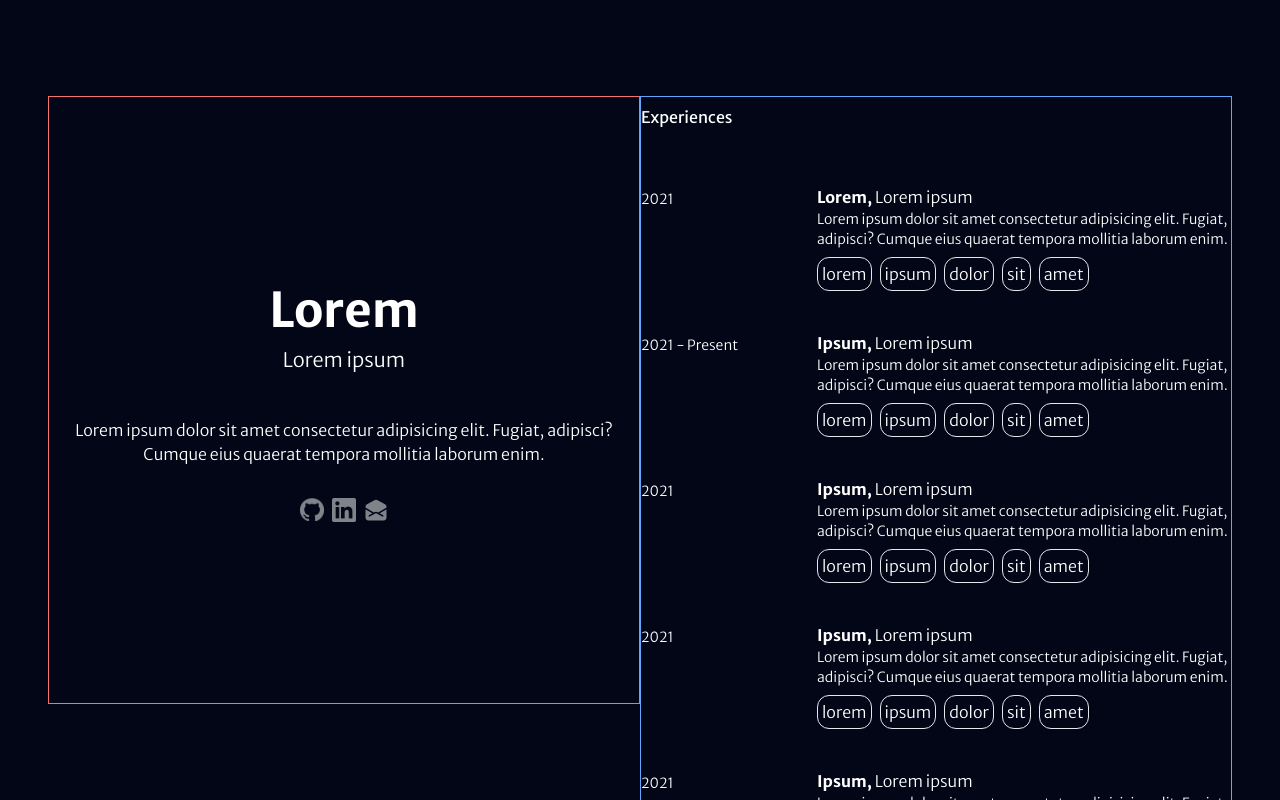
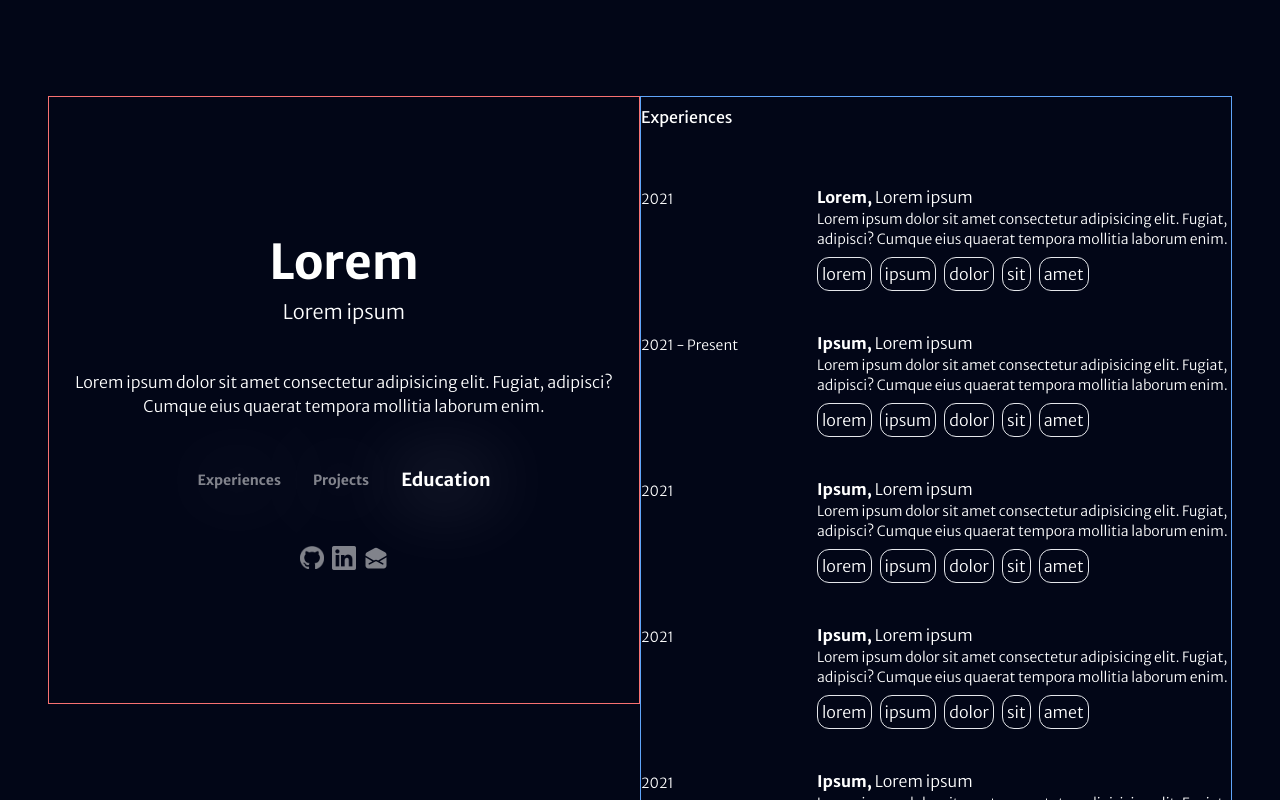
Before and after one commit to darylkevin/PersonalPortfolio, a Next.js app: page / in a window 1280 px wide. Shown: the top 800 px of the page. Built offline with nearby package versions, Linux system fonts and the light colour scheme.

Commit message:
added navs for sections

```diff
--- a/app/layout.tsx
+++ b/app/layout.tsx
@@ -16,7 +16,7 @@
   children: React.ReactNode;
 }>) {
   return (
-    <html lang="en">
+    <html lang="en" className="scroll-smooth">
       <body className={`${merriweatherSans.className} antialiased`}>
         {children}
       </body>
--- a/app/page.tsx
+++ b/app/page.tsx
@@ -12,6 +12,7 @@
 import Footer from "./ui/Footer";
 import Hero from "./ui/Hero";
 import Projects from "./ui/Projects";
+import { M_PLUS_1 } from "next/font/google";
 
 // mobile-phones: 320px-480px
 // tablets: 768px-1024px
@@ -20,33 +21,41 @@
 
 export default function Home() {
 
-  const [scrollStatus, setScrollStatus] = useState('start')
-  const [experiencesSectionBoundingElement, setExperiencesSectionBoundingElement] = useState(null);
-  const [projectsSectionBoundingElement, setProjectsSectionBoundingElement] = useState(null);
-  const [educationSectionBoundingElement, setEducationSectionBoundingElement] = useState(null);
+  const [scrollStatus, setScrollStatus] = useState('experiences')
 
   useEffect(() => {
-    const experiences = document.getElementById('experiences')
-    const projects = document.getElementById('projects')
-    const education = document.getElementById('education')
+    const updateScrollStatus = () => {
+      const currentScrollHeight = window.scrollY + window.innerHeight
+      const experiencesTop = document.getElementById('experiences')?.offsetTop
+      const projectsTop = document.getElementById('projects')?.offsetTop
+      const educationTop = document.getElementById('education')?.offsetTop
 
-    console.log(experiences?.getBoundingClientRect())
-    console.log(projects?.getBoundingClientRect())
-    console.log(education?.getBoundingClientRect())
+      if (currentScrollHeight < 1.5 * projectsTop) {
+        setScrollStatus('experiences')
+      } else if (currentScrollHeight < educationTop) {
+        setScrollStatus('projects')
+      } else {
+        setScrollStatus('education')
+      }
+    }
+
+    window.addEventListener('scroll', updateScrollStatus)
+
+    return () => {
+      window.removeEventListener('scroll', updateScrollStatus)
+    }
   }, [])
-
-
 
   return (
     <div className="mx-auto max-w-screen-xl">
       <div className="mx-auto grid grid-cols-1 px-8 xs:max-w-sm sm:max-w-[640px] md:max-w-[768px] lg:max-w-[1024px] lg:grid-cols-2 lg:px-12 xl:max-w-[1280px]">
         <header className="py-16 lg:sticky lg:top-0 lg:min-h-[640px] lg:max-h-screen lg:py-24">
-          <Hero />
+          <Hero scrollStatus={scrollStatus}/>
         </header>
         <main className="py-16 lg:py-24">
-          <Experiences className="section"/>
-          <Projects className="section"/>
-          <Education className="section"/>
+          <Experiences />
+          <Projects />
+          <Education />
           <Footer />
         </main>
       </div>
--- a/app/ui/Hero.tsx
+++ b/app/ui/Hero.tsx
@@ -2,7 +2,7 @@
 import Image from "next/image";
 import { hero, profileLinks, profileLinkKey } from "../lib/definitions";
 
-const Hero = () => {
+const Hero = ({ scrollStatus }) => {
   return (
     <section className="flex border-[1px] border-red-400 pt-2 font-bold place-items-center h-full text-center">
       <div className="flex-col justify-between">
@@ -13,6 +13,38 @@
             {hero.title}
           </p>
           <p className="text-md py-4 font-extralight lg:py-8">{hero.about}</p>
+
+          <div className="flex gap-8 py-4 pb-8 h-24 justify-center max-lg:hidden">
+            <div className="relative hover:cursor-pointer" onClick={() => window.scrollTo(scrollX, document.getElementById('experiences')?.offsetTop)}>
+              <span className={`${scrollStatus === 'experiences' ? 'text-lg' : 'text-sm opacity-50'} blur-2xl font-bold select-none transition-all`}>
+              Experiences
+              </span>
+              <h1
+                  className={`${scrollStatus === 'experiences' ? 'text-lg' : 'text-sm opacity-50 pt-1'} absolute inset-0 font-bold select-auto transition-all`}>
+                  Experiences
+              </h1>
+            </div>
+            <div className="relative hover:cursor-pointer" onClick={() => window.scrollTo(scrollX, document.getElementById('projects')?.offsetTop)}>
+              <span className={`${scrollStatus === 'projects' ? 'text-lg' : 'text-sm opacity-50 pt-1'} blur-2xl font-bold select-none transition-all`}>
+              Projects
+              </span>
+              <h1
+                  className={`${scrollStatus === 'projects' ? 'text-lg' : 'text-sm opacity-50 pt-1'} absolute inset-0 font-bold select-auto transition-all`}>
+                  Projects
+              </h1>
+            </div>
+            <div className="relative hover:cursor-pointer" onClick={() => window.scrollTo(scrollX, document.getElementById('education')?.offsetTop)}>
+              <span className={`${scrollStatus === 'education' ? 'text-lg' : 'text-sm opacity-50 pt-1'} blur-2xl font-bold select-none transition-all`}>
+              Education
+              </span>
+              <h1
+                  className={`${scrollStatus === 'education' ? 'text-lg' : 'text-sm opacity-50 pt-1'} absolute inset-0 font-bold select-auto transition-all`}>
+                  Education
+              </h1>
+            </div>
+          </div>
+
+
           <div className="flex gap-2 justify-center">
             {Object.keys(profileLinks).map((link) => {
               const profileLink = profileLinks[link as profileLinkKey];
```
